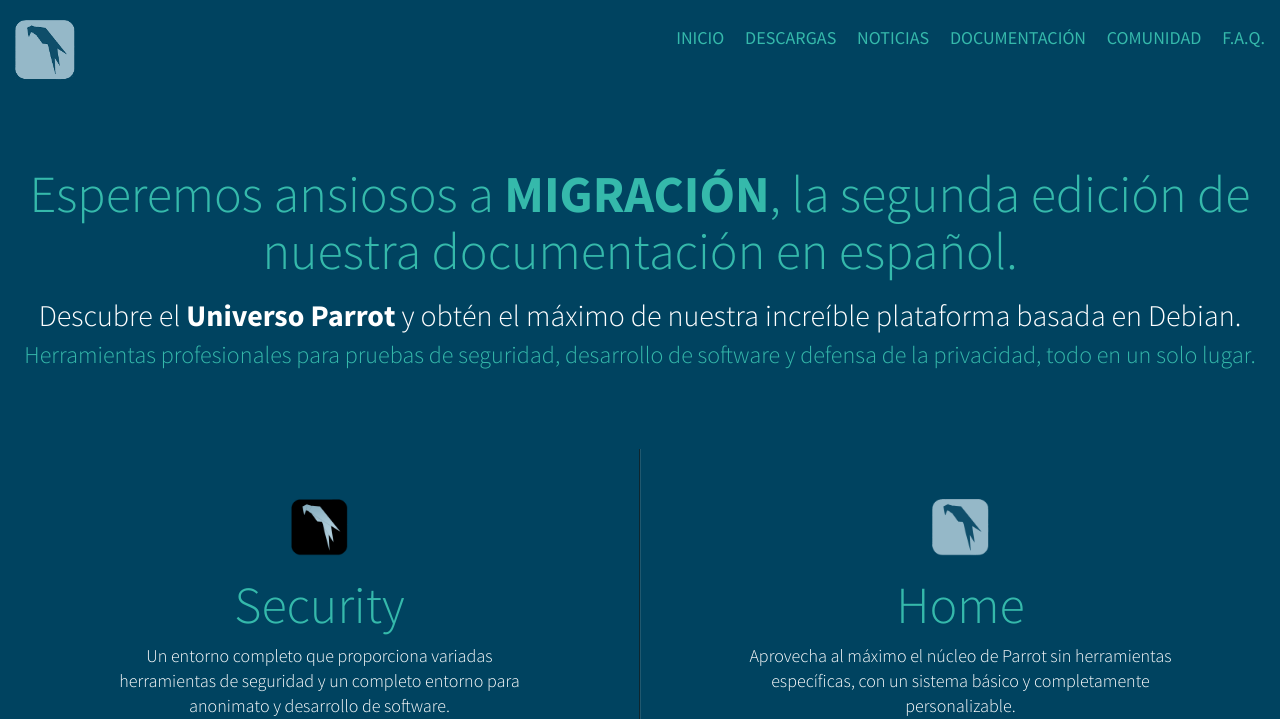
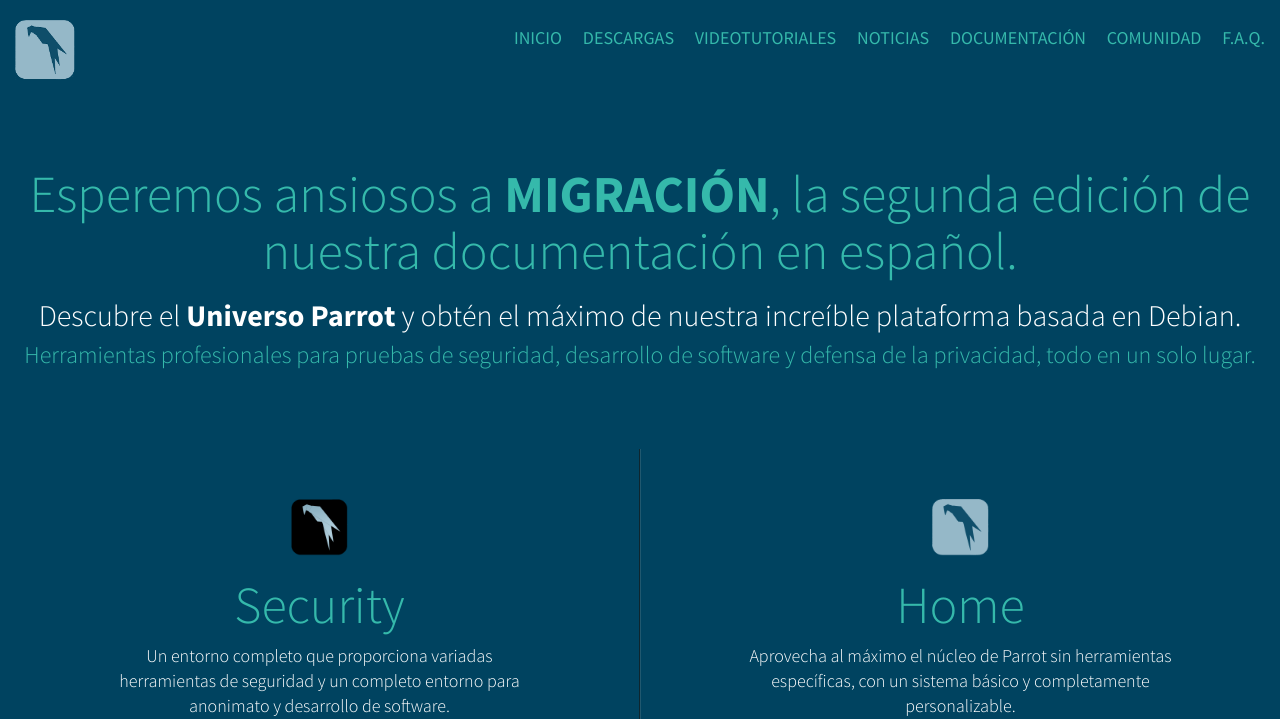
Before and after one commit to josegatica/parrotsec-es, a PHP site: page / in a window 1280 px wide. Shown: the top 719 px of the page. Run offline with PHP 8.4, Linux system fonts and the light colour scheme.

Commit message:
Update index.php

```diff
--- a/index.php
+++ b/index.php
@@ -45,6 +45,9 @@
             </li>
             <li>
               <a class='smoothScroll' data-linkto='parrot-download' href="https://www.parrotsec-es.org/download.php">Descargas</a>
+            </li>
+            <li>
+              <a class='smoothScroll' data-linkto='parrot-videos' href="https://www.parrotsec-es.org/videos.php">Videotutoriales</a>
             </li>
             <li>
               <a class='smoothScroll' data-linkto='parrot-news' href="https://blog.parrotsec.org" target="blank">Noticias</a>
```
